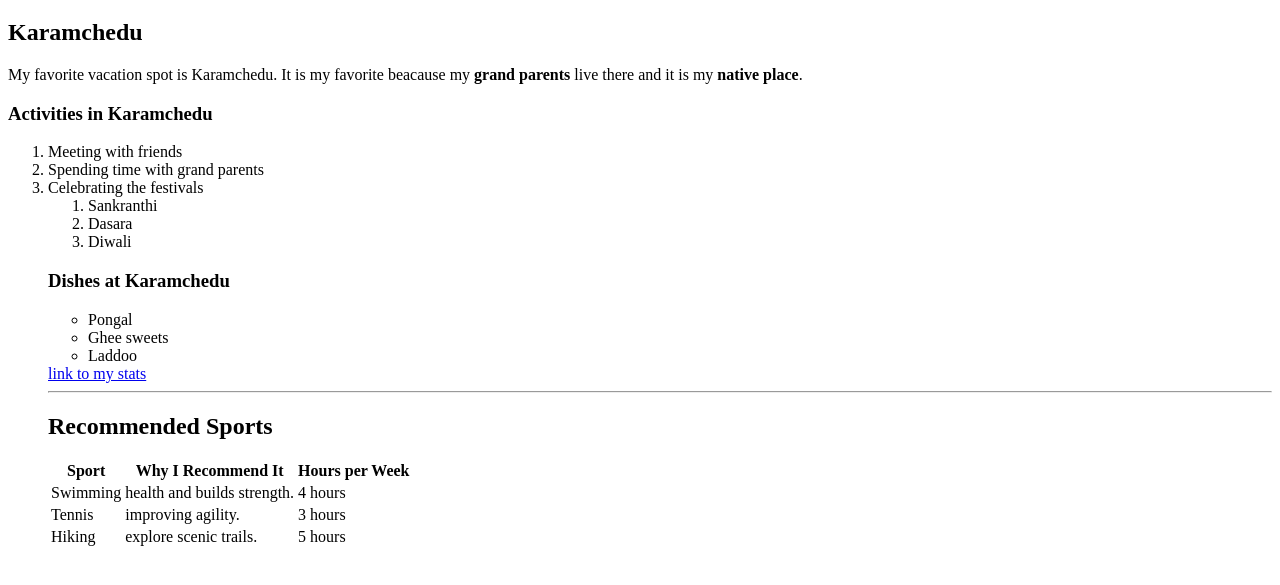
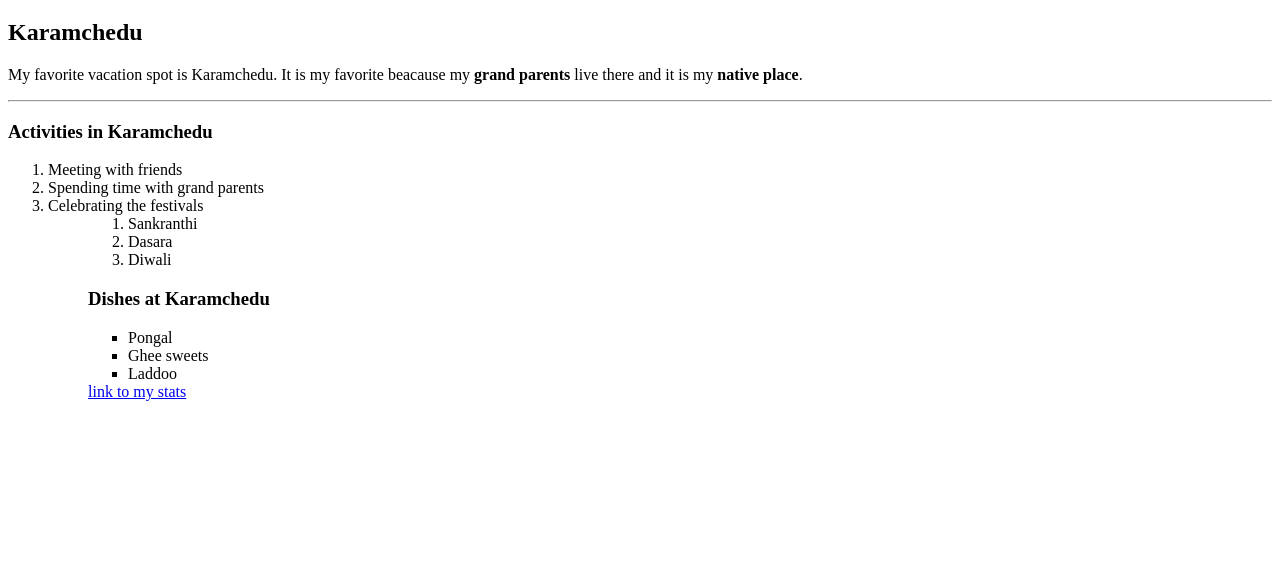
Before and after one commit to 44-563-WebApps-F23/44563-webapps-f23-assignment3-satwik1618, a plain HTML site: page index.html in a window 1280 px wide. Shown: the part 61-646 px from the top of the page. Drawn offline with Linux system fonts and the light colour scheme.

Commit message:
Update index.html

```diff
--- a/index.html
+++ b/index.html
@@ -11,12 +11,13 @@
 
     <p> My favorite vacation spot is Karamchedu.
         It is my favorite beacause my <b>grand parents</b> live there and it is my <b>native place</b>.</p>
-
+<hr>
 <h3>Activities in Karamchedu</h3>
     <ol>
          <li>Meeting with friends</li>
          <li>Spending time with grand parents</li>
          <li>Celebrating the festivals</li>
+    <ol>
         <ol>
                 <li>Sankranthi</li>
                 <li>Dasara</li>
@@ -33,38 +34,5 @@
 
     <a href ="mystats.html">link to my stats</a>
 
- <hr>
-
-<h2>Recommended Sports</h2>
-<table>
-
-        <tr>
-            <th>Sport</th>
-            <th>Why I Recommend It</th>
-            <th>Hours per Week</th>
-        </tr>
-
-        <tr>
-            <td>Swimming</td>
-            <td>health and builds strength.</td>
-            <td>4 hours</td>
-        </tr>
-
-        <tr>
-            <td>Tennis</td>
-            <td>improving agility.</td>
-            <td>3 hours</td>
-        </tr>
-
-        <tr>
-            <td>Hiking</td>
-            <td>explore scenic trails.</td>
-            <td>5 hours</td>
-        </tr>
-
-    </hr>
-
-</table>
-
 </body>
 </html>
```
Lines whose indentation alone changed are shown as unchanged.
